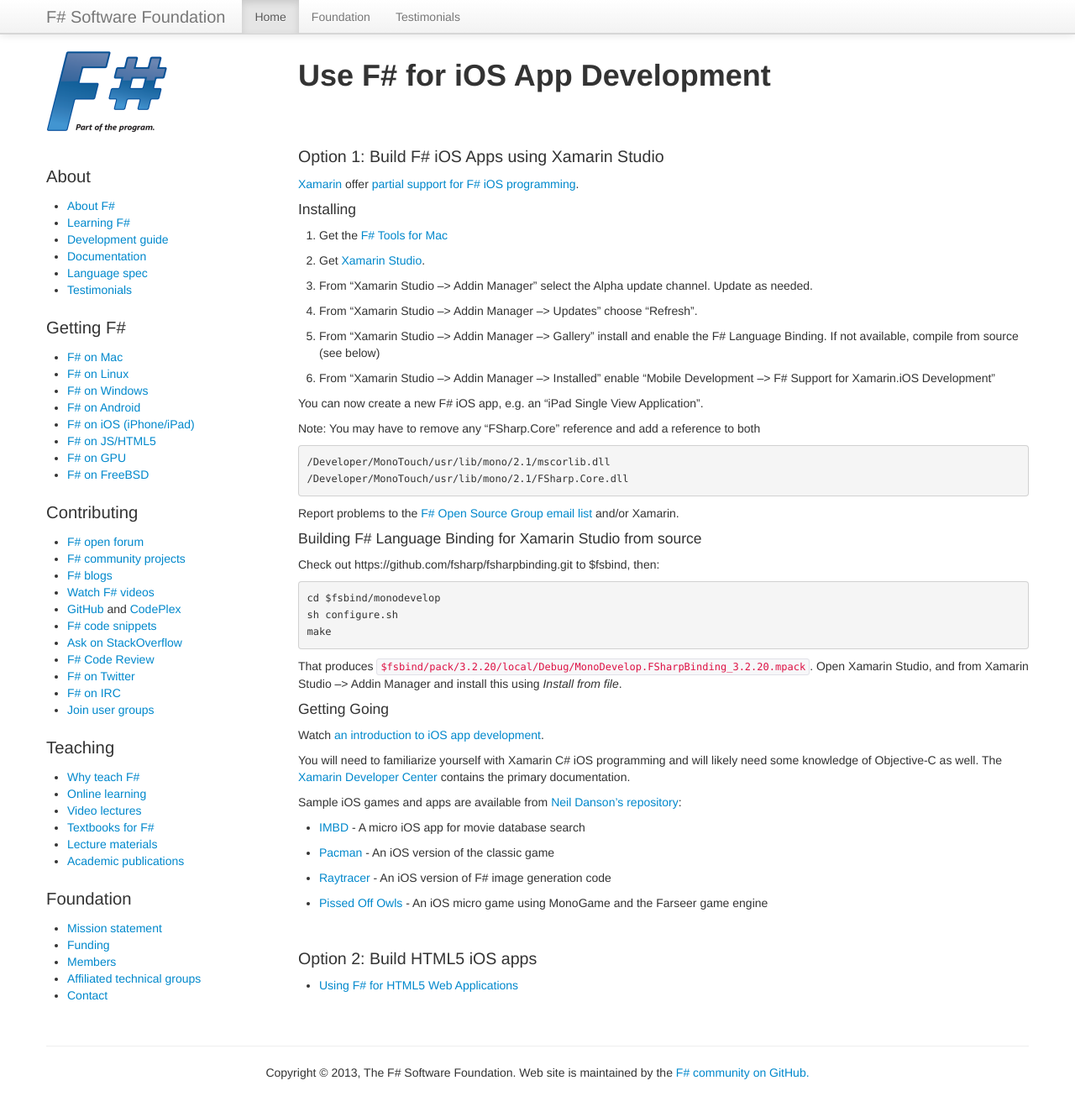
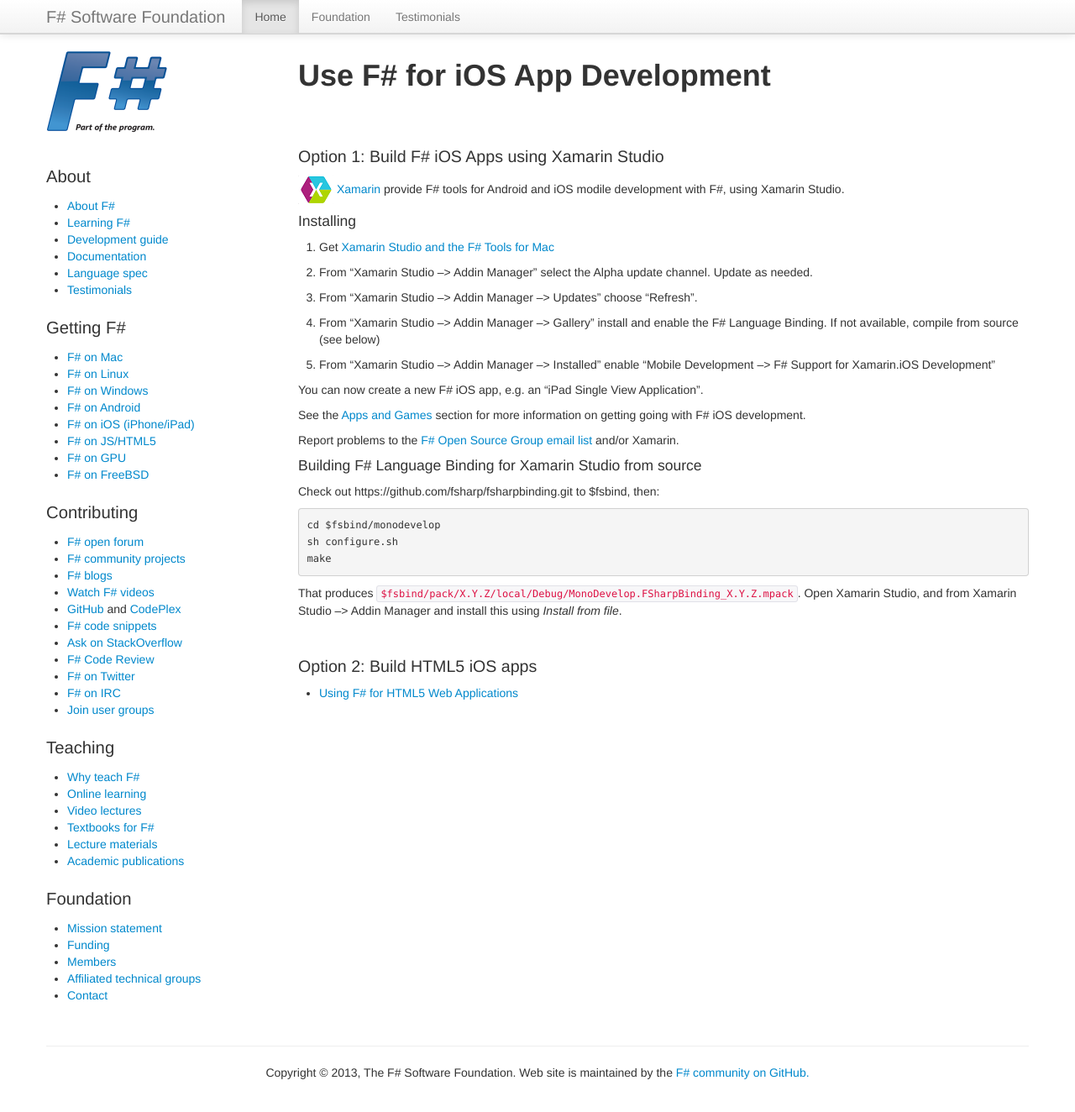
Before and after one commit to fsharp/fsharp.org, a Jekyll site: the page built from use/ios/index.md, in a window 1280 px wide and 1337 px high. Shown: the top 1324 px of the window at 84% size. Built offline with Jekyll 4.4.1, drawn with Linux system fonts in a browser that asks for light colours; nearby versions of some CDN libraries; some web fonts are replaced; comment, search, counter and statistics services are not loaded.

Commit message:
Update index.md

````diff
--- a/use/ios/index.md
+++ b/use/ios/index.md
@@ -6,28 +6,23 @@
 
 ### Option 1: Build F# iOS Apps using Xamarin Studio
 
-[Xamarin](http://xamarin.com) offer [partial support for F# iOS programming](http://docs.xamarin.com/guides/cross-platform/fsharp).
+![logo](/images/thumbs/xamarin-studio.png)&nbsp;[Xamarin](http://xamarin.com) provide F# tools for Android and iOS modile development with F#, using Xamarin Studio.
 
 #### Installing
 
-1. Get the [F# Tools for Mac](/use/mac)
+1. Get [Xamarin Studio and the F# Tools for Mac](/use/mac)
 
-2. Get [Xamarin Studio](http://xamarin.com/download).
+2. From "Xamarin Studio --> Addin Manager" select the Alpha update channel. Update as needed.
 
-3. From "Xamarin Studio --> Addin Manager" select the Alpha update channel. Update as needed.
+3. From "Xamarin Studio --> Addin Manager --> Updates" choose "Refresh".
 
-4. From "Xamarin Studio --> Addin Manager --> Updates" choose "Refresh".
+4. From "Xamarin Studio --> Addin Manager --> Gallery" install and enable the F# Language Binding. If not available, compile from source (see below)
 
-5. From "Xamarin Studio --> Addin Manager --> Gallery" install and enable the F# Language Binding. If not available, compile from source (see below)
-
-6. From "Xamarin Studio --> Addin Manager --> Installed" enable "Mobile Development --> F# Support for Xamarin.iOS Development"
+5. From "Xamarin Studio --> Addin Manager --> Installed" enable "Mobile Development --> F# Support for Xamarin.iOS Development"
 
 You can now create a new F# iOS app, e.g. an "iPad Single View Application".
 
-Note: You may have to remove any "FSharp.Core" reference and add a reference to both
-
-    /Developer/MonoTouch/usr/lib/mono/2.1/mscorlib.dll
-    /Developer/MonoTouch/usr/lib/mono/2.1/FSharp.Core.dll
+See the [Apps and Games](/apps-and-games) section for more information on getting going with F# iOS development.
 
 Report problems to the [F# Open Source Group email list](http://fsharp.github.com/fsharp) and/or Xamarin.
 
@@ -39,23 +34,9 @@
     sh configure.sh
     make
 
-That produces ```$fsbind/pack/3.2.20/local/Debug/MonoDevelop.FSharpBinding_3.2.20.mpack```.  Open Xamarin Studio, and from
+That produces ```$fsbind/pack/X.Y.Z/local/Debug/MonoDevelop.FSharpBinding_X.Y.Z.mpack```.  Open Xamarin Studio, and from
 Xamarin Studio --> Addin Manager and install this using  _Install from file_.
 
-
-#### Getting Going
-
-Watch [an introduction to iOS app development](http://skillsmatter.com/podcast/scala/f-on-ipad-and-iphone-with-xamarin-studio/mh-7404).
-
-You will need to familiarize yourself with Xamarin C# iOS programming and will likely need some knowledge of
-Objective-C as well.  The [Xamarin Developer Center](http://docs.xamarin.com/) contains the primary documentation.
-
-Sample iOS games and apps are available from [Neil Danson's repository](https://bitbucket.org/thedo666/):
-
-* [IMBD](https://bitbucket.org/thedo666/imdb) -  A micro iOS app for movie database search
-* [Pacman](https://bitbucket.org/thedo666/pacman) -  An iOS version of the classic game
-* [Raytracer](https://bitbucket.org/thedo666/raytracer) - An iOS version of F# image generation code
-* [Pissed Off Owls](https://bitbucket.org/thedo666/pissed-off-owls) - An iOS micro game using MonoGame and the Farseer game engine
 
 
 <br />
````
